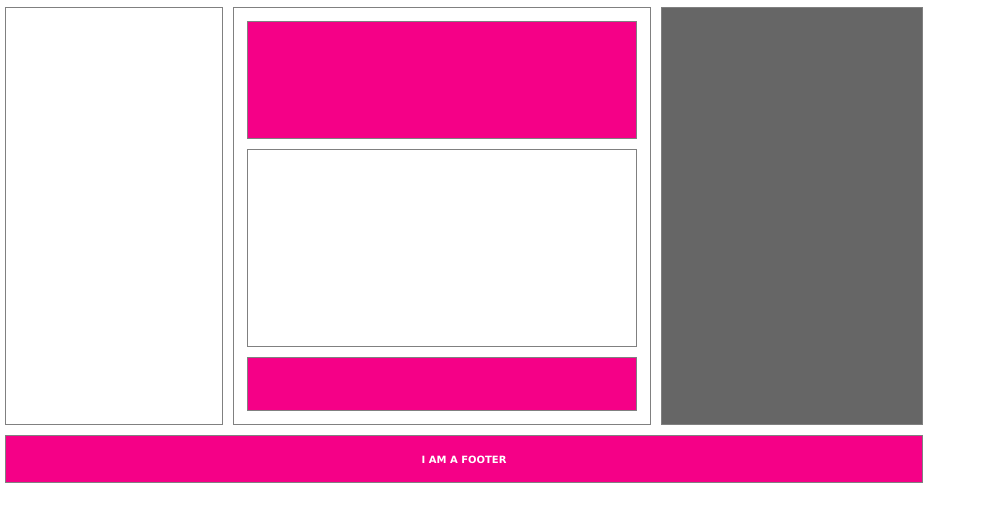
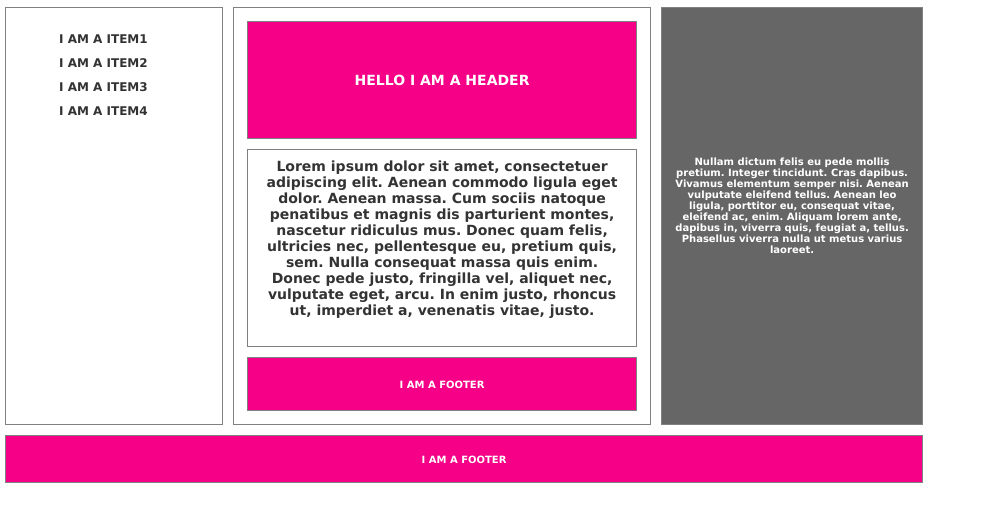
Before and after one commit to Engnat/Semana1, a plain HTML site: page index.html in a window 1280 px wide. Shown: the part 126-648 px from the top of the page, without its empty margins (0-981 px from the left). Drawn offline with Linux system fonts and the light colour scheme.

Commit message:
Modificación estilos.

```diff
--- a/css/style.css
+++ b/css/style.css
@@ -37,6 +37,45 @@ nav
 
 	}
 
+nav li
+	{
+	   list-style: none;
+	   position:relative;
+	}
+
+nav li a
+	{
+	   color:#333;
+	   text-decoration:none;
+	   padding: 5px;
+	   display:block;
+	}
+nav li a:hover
+	{
+	   color:#F50087;
+	}
+nav li.parent:hover
+	{
+	   border:1px #ccc solid;
+	   margin:-1px;
+	   background:#F8F8F8;
+	}
+nav li li a
+	{
+	   width: 100px;
+	   display:block;
+	}
+nav li ul
+	{
+	   position: absolute;
+	   left: 100%;
+	   top:-1px;
+	}
+nav li:hover ul
+	{
+	   display: block;
+	}
+
 section
 	{
 		width: 400px;
@@ -55,6 +94,12 @@ article
     	height: 45%;
 	}
 
+article > p
+	{
+		color:rgb(51 ,51 , 51);
+		margin: 0px 5px;
+    	text-align: -webkit-center;
+	}
 section > footer
 	{
 		width: 93%;
@@ -67,6 +112,11 @@ aside
     	height: 400px;
 		font-size:10px;
 		background:rgb(102,102,102);
+	}
+aside > p
+	{
+		margin: 140px 5px;
+    	text-align: -webkit-center;
 	}
 
 footer
--- a/index.html
+++ b/index.html
@@ -26,22 +26,36 @@
 
      	<nav title="nav">
 
+            <li>
+                <ul>
+                    <li><a href="#">I AM A ITEM1</a></li>
+                    <li><a href="#">I AM A ITEM2</a></li>
+                    <li><a href="#">I AM A ITEM3</a></li>
+                    <li><a href="#">I AM A ITEM4</a></li>
+                </ul>
+            </li>
+
         </nav>
 
             <section>
                 <header title="header">
-
+                	<p>HELLO I AM A HEADER</p>
                 </header>
 
                 <article title="article">
+                    <p>
+                        Lorem ipsum dolor sit amet, consectetuer adipiscing elit. Aenean commodo ligula eget dolor. Aenean massa. Cum sociis natoque penatibus et magnis dis parturient montes, nascetur ridiculus mus. Donec quam felis, ultricies nec, pellentesque eu, pretium quis, sem. Nulla consequat massa quis enim. Donec pede justo, fringilla vel, aliquet nec, vulputate eget, arcu. In enim justo, rhoncus ut, imperdiet a, venenatis vitae, justo.</p>
                     </article>
 
                     <footer title="footer">
+                        <p>I AM A FOOTER</p>
                     </footer>
             </section>
 
                 <aside title="aside">
-
+                    <p>
+                       Nullam dictum felis eu pede mollis pretium. Integer tincidunt. Cras dapibus. Vivamus elementum semper nisi. Aenean vulputate eleifend tellus. Aenean leo ligula, porttitor eu, consequat vitae, eleifend ac, enim. Aliquam lorem ante, dapibus in, viverra quis, feugiat a, tellus. Phasellus viverra nulla ut metus varius laoreet.
+                    </p>
                 </aside>
 
                     <footer title="footer">
```
